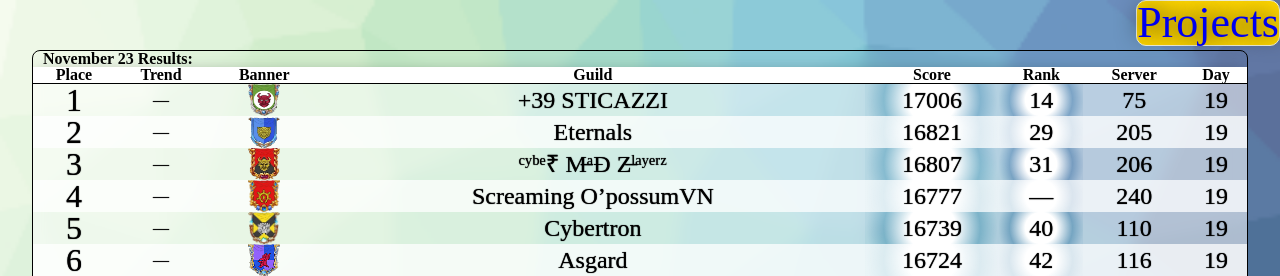
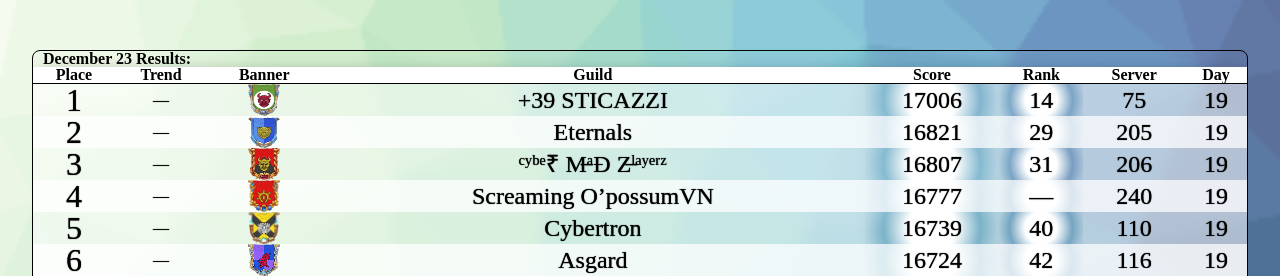
Before and after one commit to Quantum211/rtr-furiya, a plain HTML site: page index.html in a window 1280 px wide. Shown: the top 276 px of the page. Drawn offline with Linux system fonts and the light colour scheme.

Commit message:
Update index.html

```diff
--- a/index.html
+++ b/index.html
@@ -12,13 +12,10 @@
     <!-- Leaderboard ideas: https://wizardry-design.com/12-best-leaderboard-html-code-examples/ -->
     <!-- https://trianglify.io/ - background-image -->
     <main class="main">
-      <nav>
-        <a href="projects.html">Projects</a>
-      </nav>
       <section class="table_wrapper">
         <table>
           <caption>
-            November 23 Results:
+            December 23 Results:
           </caption>
           <colgroup>
             <!-- Width: 640px -->
```
